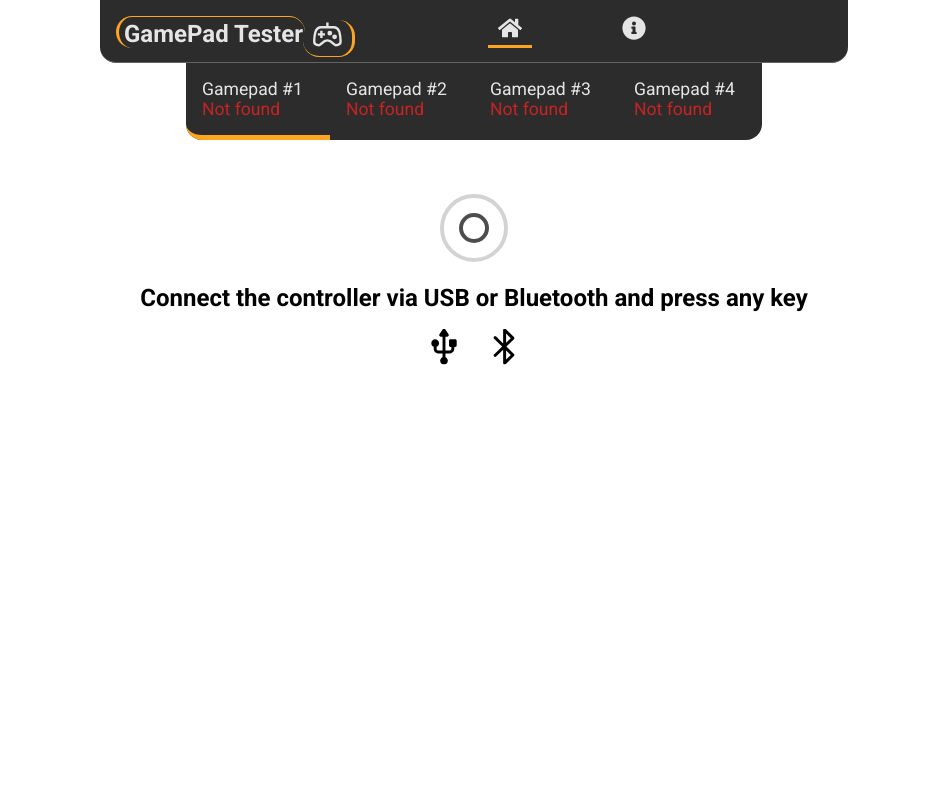
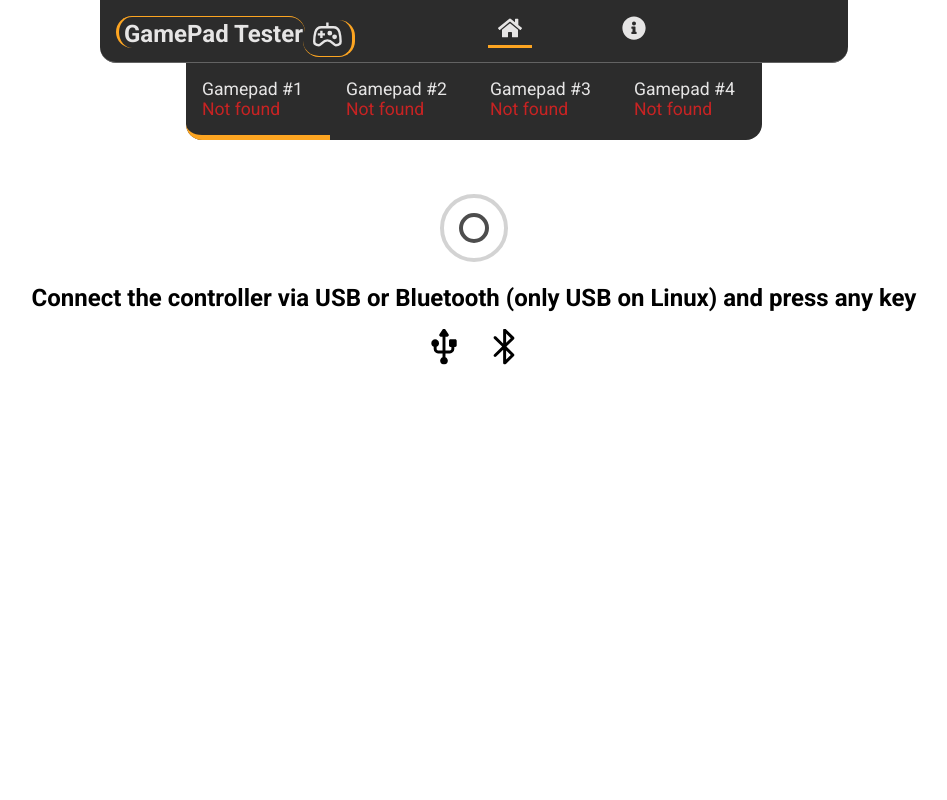
Before and after one commit to Vectari/gpad-tester, a React (Vite) app: page / in a window 1280 px wide. Shown: the top 800 px of the page, without its empty margins (166-1113 px from the left). Built offline with nearby package versions, Linux system fonts and the light colour scheme.

Commit message:
chore: update connection info

```diff
--- a/src/components/MainGamepad/MainGamepad.jsx
+++ b/src/components/MainGamepad/MainGamepad.jsx
@@ -248,7 +248,7 @@ export function MainGamepad({ playerNumber }) {
           <div></div>
           <div></div>
         </StyledLoader>
-        <h2>Connect the controller via USB or Bluetooth and press any key</h2>
+        <h2>Connect the controller via USB or Bluetooth (only USB on Linux) and press any key</h2>
         <StyledSVG>
           <img src={USB_SVG} alt="usb logo" />
           <img src={BT_SVG} alt="bluetooth logo" />
```
